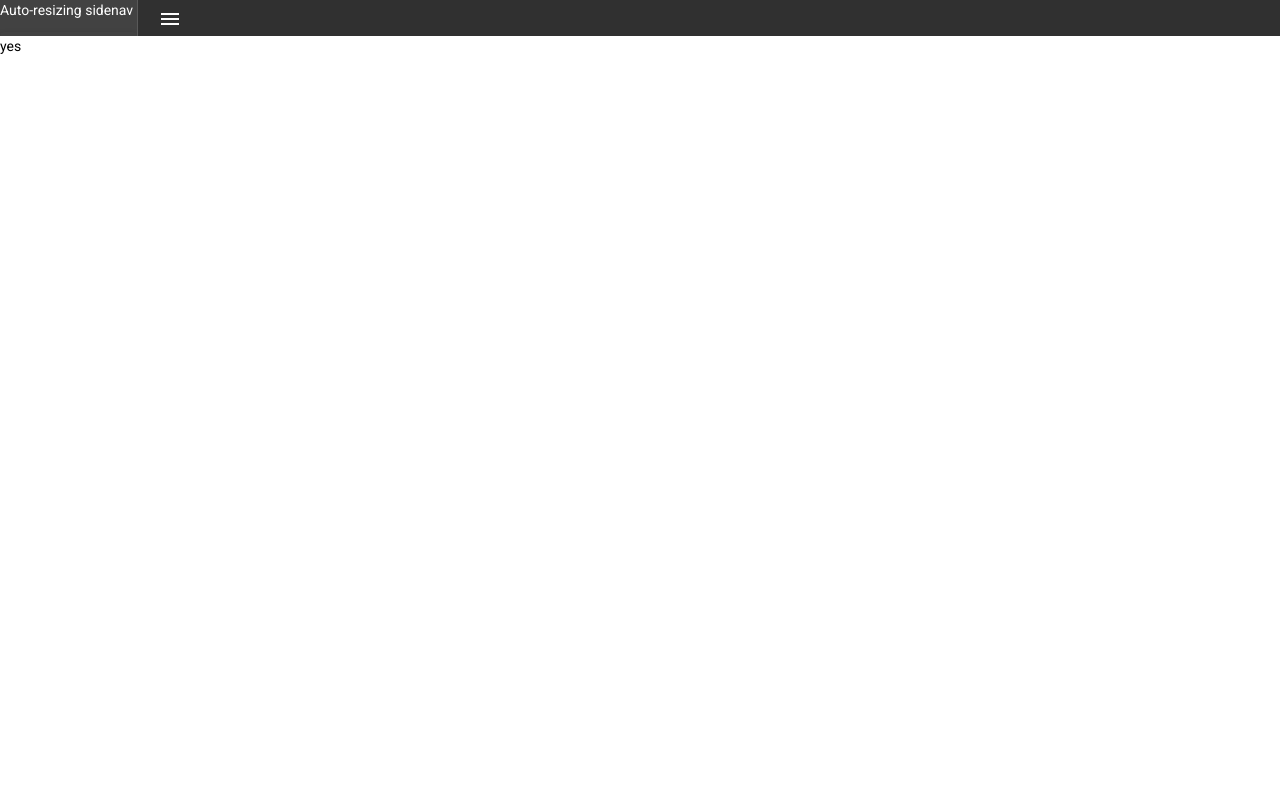
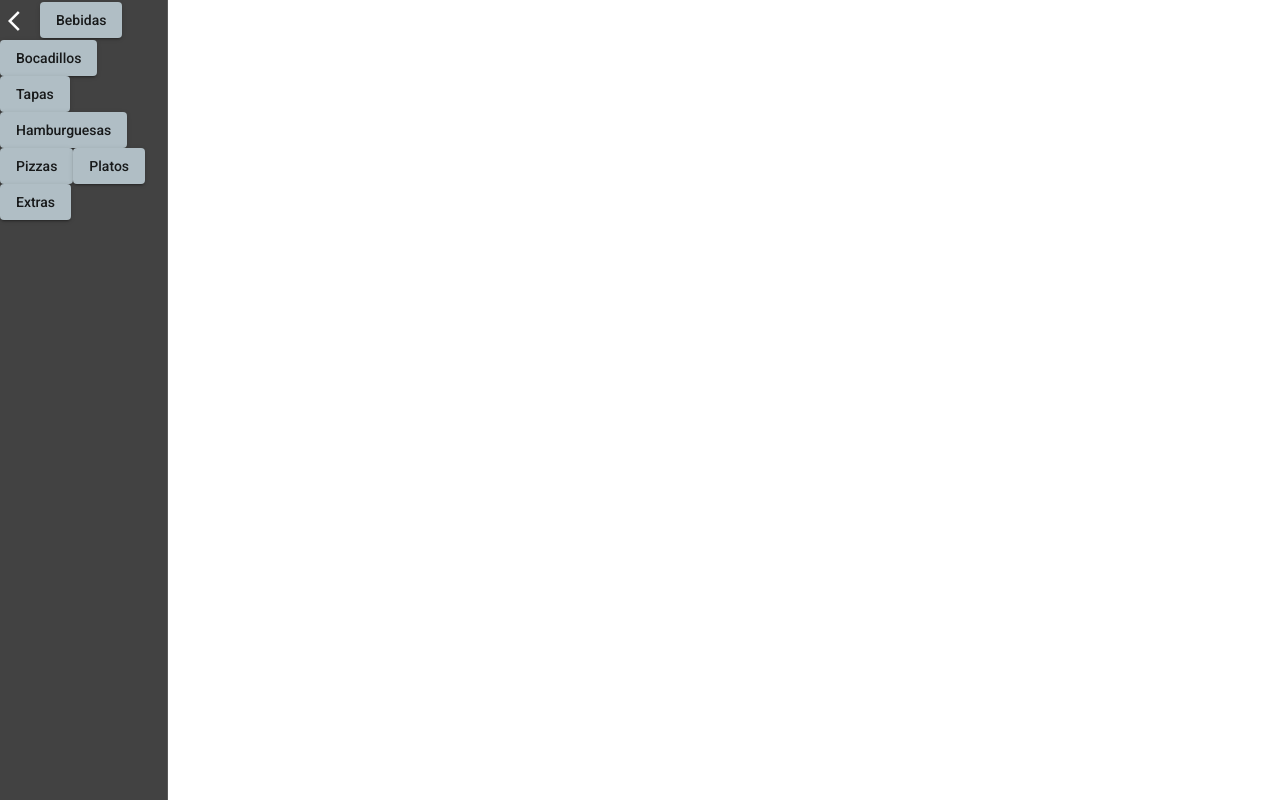
Before and after one commit to ivan-drr/qrbar, an Angular app: page / in a window 1280 px wide. Both pictures are taken after a click on the button "menu". Built offline with nearby package versions, Linux system fonts and the light colour scheme.

Commit message:
introduce json menu

```diff
--- /dev/null
+++ b/src/app/@core/carta-bar-ejemplo.json
@@ -0,0 +1,162 @@
+{
+    "restaurant": {
+        "name": "Bar el arrecife",
+        "menu": [
+            {
+                "sectionName": "Bebidas",
+                "list": [
+                    {
+                        "name": "cocacola",
+                        "price": 1.5
+                    },
+                    {
+                        "name": "Fanta de naranja",
+                        "price": 1
+                    },
+                    {
+                        "name": "Fanta de limón",
+                        "price": 1
+                    },
+                    {
+                        "name": "7up",
+                        "price": 1
+                    },
+                    {
+                        "name": "Aquarius",
+                        "price": 1
+                    },
+                    {
+                        "name": "Café",
+                        "price": 1
+                    },
+                    {
+                        "name": "Café bombón",
+                        "price": 1.8
+                    },
+                    {
+                        "name": "Colacao",
+                        "price": 1
+                    },
+                    {
+                        "name": "Caña",
+                        "brand": [
+                            {
+                                "brandName": "Cruzcampo",
+                                "price": 1
+                            },
+                            {
+                                "brandName": "Coronita",
+                                "price": 1
+                            },
+                            {
+                                "brandName": "Paulaner",
+                                "price": 2
+                            }
+                        ]
+                    },
+                    {
+                        "name": "Jarra de cerveza",
+                        "brand": [
+                            {
+                                "brandName": "Cruzcampo",
+                                "price": 1
+                            },
+                            {
+                                "brandName": "Coronita",
+                                "price": 1
+                            },
+                            {
+                                "brandName": "Paulaner",
+                                "price": 2
+                            }
+                        ]
+                    }
+                ]
+            },
+            {
+                "sectionName": "Bocadillos",
+                "list": [
+                    {
+                        "name": "Pepito de pollo",
+                        "price": 2.5
+                    },
+                    {
+                        "name": "Pepito de lomo",
+                        "price": 2.5
+                    }
+                ]
+            },
+            {
+                "sectionName": "Tapas",
+                "list": [
+                    {
+                        "name": "Ensaladilla",
+                        "ration": [
+                            {
+                                "rationName": "Tapa",
+                                "price": 2
+                            },
+                            {
+                                "rationName": "Media",
+                                "price": 4
+                            },
+                            {
+                                "rationName": "Entera",
+                                "price": 6
+                            }
+                        ]
+                    }
+                ]
+            },
+            {
+                "sectionName": "Hamburguesas",
+                "list": [
+                    {
+                        "name": "Hamburguesa de pollo",
+                        "prize": 4
+                    }
+                ]
+            },
+            {
+                "sectionName": "Pizzas",
+                "list": [
+                    {
+                        "name": "Pizza con piña",
+                        "ration": [
+                            {
+                                "rationName": "Pequeña",
+                                "price": 6
+                            },
+                            {
+                                "rationName": "Mediana",
+                                "price": 8
+                            },
+                            {
+                                "rationName": "Familiar",
+                                "price": 10
+                            }
+                        ]
+                    }
+                ]
+            },
+            {
+                "sectionName": "Platos",
+                "list": [
+                    {
+                        "name": "Solomillo a la pimienta",
+                        "prize": 6
+                    }
+                ]
+            },
+            {
+                "sectionName": "Extras",
+                "list": [
+                    {
+                        "name": "Alioli",
+                        "price": 0.5
+                    }
+                ]
+            }
+        ]
+    }
+}
--- /dev/null
+++ b/src/app/@core/services/menu.service.ts
@@ -0,0 +1,18 @@
+import { Injectable } from '@angular/core';
+import JSONdata from '..//carta-bar-ejemplo.json';
+
+@Injectable({
+  providedIn: 'root'
+})
+export class MenuService {
+
+  private data: Object;
+
+  constructor() {
+    this.data = JSONdata;
+  }
+
+  getData(): Object {
+    return this.data;
+  }
+}
--- a/src/app/app.component.html
+++ b/src/app/app.component.html
@@ -1,4 +1,3 @@
 <app-splash-screen></app-splash-screen>
 <app-sidenav></app-sidenav>
-<p>yes</p>
 <router-outlet></router-outlet>
--- a/src/app/app.module.ts
+++ b/src/app/app.module.ts
@@ -12,12 +12,14 @@ import { SidenavComponent } from './sidenav/sidenav.component';
 import { MatSidenavModule } from '@angular/material/sidenav';
 import { MatButtonModule } from '@angular/material/button';
 import { MatIconModule } from '@angular/material/icon';
+import { SidenavElementComponent } from './sidenav-element/sidenav-element.component';
 
 @NgModule({
   declarations: [
     AppComponent,
     SplashScreenComponent,
-    SidenavComponent
+    SidenavComponent,
+    SidenavElementComponent
   ],
   imports: [
     BrowserModule,
--- /dev/null
+++ b/src/app/sidenav-element/sidenav-element.component.html
@@ -0,0 +1,3 @@
+<button mat-raised-button *ngFor="let menu of data.restaurant.menu; index as i" color="accent">
+    {{menu.sectionName}}
+</button>
--- /dev/null
+++ b/src/app/sidenav-element/sidenav-element.component.ts
@@ -0,0 +1,26 @@
+import { Component, OnInit } from '@angular/core';
+import { MenuService } from '@core/services/menu.service';
+
+@Component({
+  selector: 'app-sidenav-element',
+  templateUrl: './sidenav-element.component.html',
+  styleUrls: ['./sidenav-element.component.css']
+})
+export class SidenavElementComponent implements OnInit {
+
+  data: any = {
+    "restaurant": {
+      "menu": []
+    }
+  };
+
+  constructor(private readonly menuService: MenuService) {}
+
+  ngOnInit(): void {
+    this.data = this.menuService.getData();
+    if (Object.keys(this.data).length === 0) {
+      // handle menu is empty
+    }
+  }
+
+}
--- a/src/app/sidenav/sidenav.component.css
+++ b/src/app/sidenav/sidenav.component.css
@@ -0,0 +1,16 @@
+.container {
+    position: absolute;
+    height: 100%;
+}
+
+.mat-drawer-container {
+    background-color: transparent;
+}
+
+#menu-icon {
+    color: black;
+}
+
+#back-menu-icon {
+    color: white;
+}
--- a/src/app/sidenav/sidenav.component.html
+++ b/src/app/sidenav/sidenav.component.html
@@ -1,15 +1,14 @@
-<mat-drawer-container class="example-container" autosize>
-    <mat-drawer #drawer class="example-sidenav" mode="side">
-      <p>Auto-resizing sidenav</p>
-      <p *ngIf="showFiller">Lorem, ipsum dolor sit amet consectetur.</p>
-      <button (click)="showFiller = !showFiller" mat-raised-button>
-        Toggle extra text
+<mat-drawer-container class="container">
+    <mat-drawer #drawer class="sidenav" mode="side">
+      <button type="button" color="warn" mat-icon-button (click)="drawer.toggle()">
+        <mat-icon id="back-menu-icon" aria-hidden="false" aria-label="Example home icon">arrow_back_ios</mat-icon>
       </button>
+      <app-sidenav-element></app-sidenav-element>
     </mat-drawer>
 
-    <div class="example-sidenav-content">
-      <button type="button" mat-button (click)="drawer.toggle()">
-        <mat-icon aria-hidden="false" aria-label="Example home icon">menu</mat-icon>
+    <div class="sidenav-content">
+      <button type="button" color="warn" mat-icon-button (click)="drawer.toggle()">
+        <mat-icon id="menu-icon" aria-hidden="false" aria-label="Example home icon">menu</mat-icon>
       </button>
     </div>
 
--- a/src/app/sidenav/sidenav.component.ts
+++ b/src/app/sidenav/sidenav.component.ts
@@ -7,8 +7,6 @@ import { Component, OnInit } from '@angular/core';
 })
 export class SidenavComponent implements OnInit {
 
-  showFiller = false;
-
   constructor() { }
 
   ngOnInit(): void {
--- a/tsconfig.app.json
+++ b/tsconfig.app.json
@@ -8,6 +8,8 @@
       "@app/*": ["src/app/*"],
       "@core/*": ["src/app/@core/*"]
     },
+    "resolveJsonModule": true,
+    "esModuleInterop": true
   },
   "files": [
     "src/main.ts",
```
Also changed, not shown: src/app/sidenav-element/sidenav-element.component.css (added), 1 other file (tests, documents, lock files or other folders).
